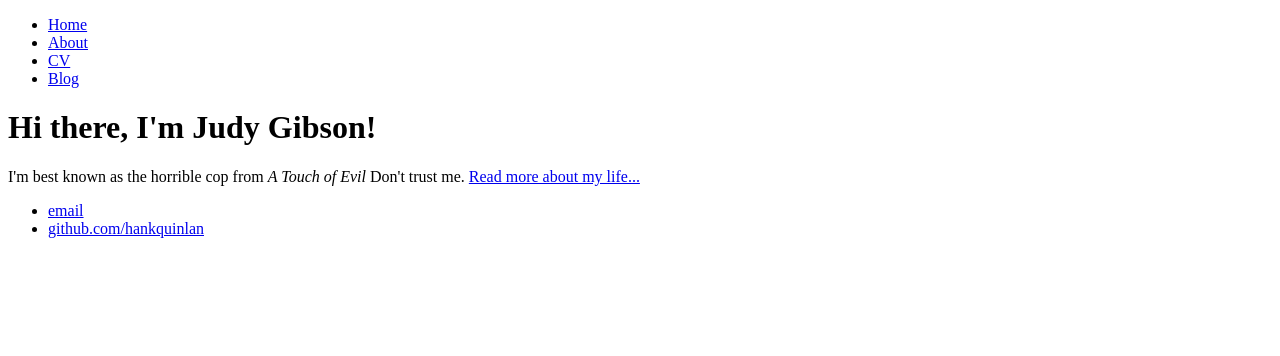
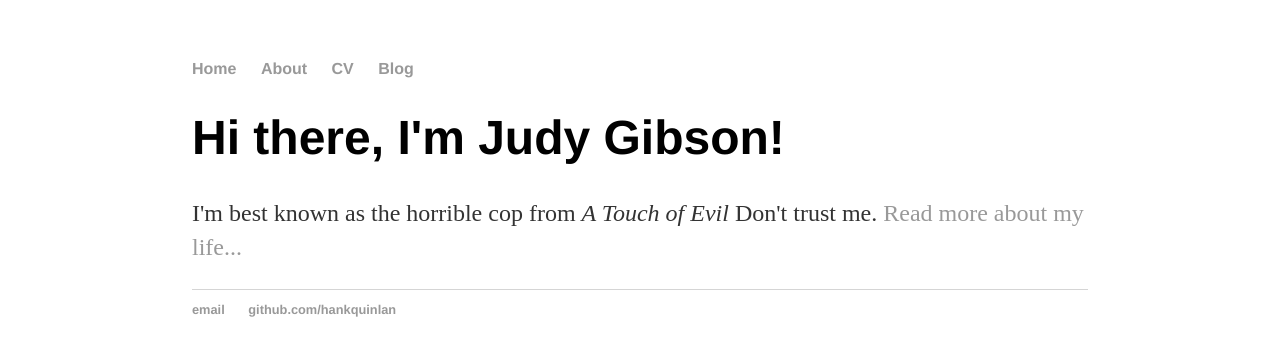
Before and after one commit to JudythG/judythg.github.io, a plain HTML site: page index.html in a window 1280 px wide. Drawn offline with Linux system fonts and the light colour scheme.

Commit message:
connecting to css file

```diff
--- a/index.html
+++ b/index.html
@@ -1,7 +1,8 @@
 <!DOCTYPE html>
 <html>
 	<head>
-		<title>Hank Quinlan, Horrible Cop</title>
+		<title>Judy Gibson</title>
+		<link rel="stylesheet" type="text/css" href="/css/main.css">
 	</head>
 	<body>
 		<nav>
```
